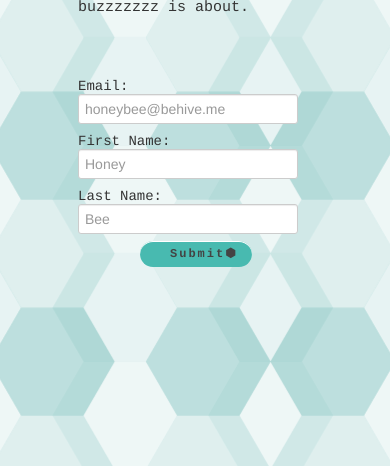
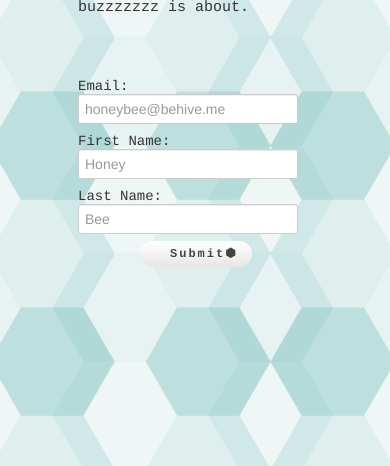
Before and after one commit to hiyeshin/behive, a Flask app: template templates/main.html in a window 390 px wide. Shown: the part 394-860 px from the top of the page. Run offline with Flask 2, Linux system fonts and the light colour scheme; the template is opened without the code that fills it: most values are stand-ins (such as "Sample title", 1, 10 or a date in 2020); form fields are guessed from the names that the template uses; parts of the project's set-up code (start-up, migrations or seed data) failed here and were passed over; some libraries are stand-ins or nearby versions.

Commit message:
button mobile test

```diff
--- a/templates/main.html
+++ b/templates/main.html
@@ -70,7 +70,7 @@
                     {{ form.last(lass='myLabelCssClass',placeholder='Bee') }}
                     </h3>
                     <br/>
-                    <button type="submit" class="email-btn" id = "btnbtn">Submit&#11042;</button>
+                    <button type="submit" class="btn email-btn" id = "btnbtn">Submit&#11042;</button>
                     </form>
                 <article>
         </div>
```
Also changed, not shown: 1 other file.
